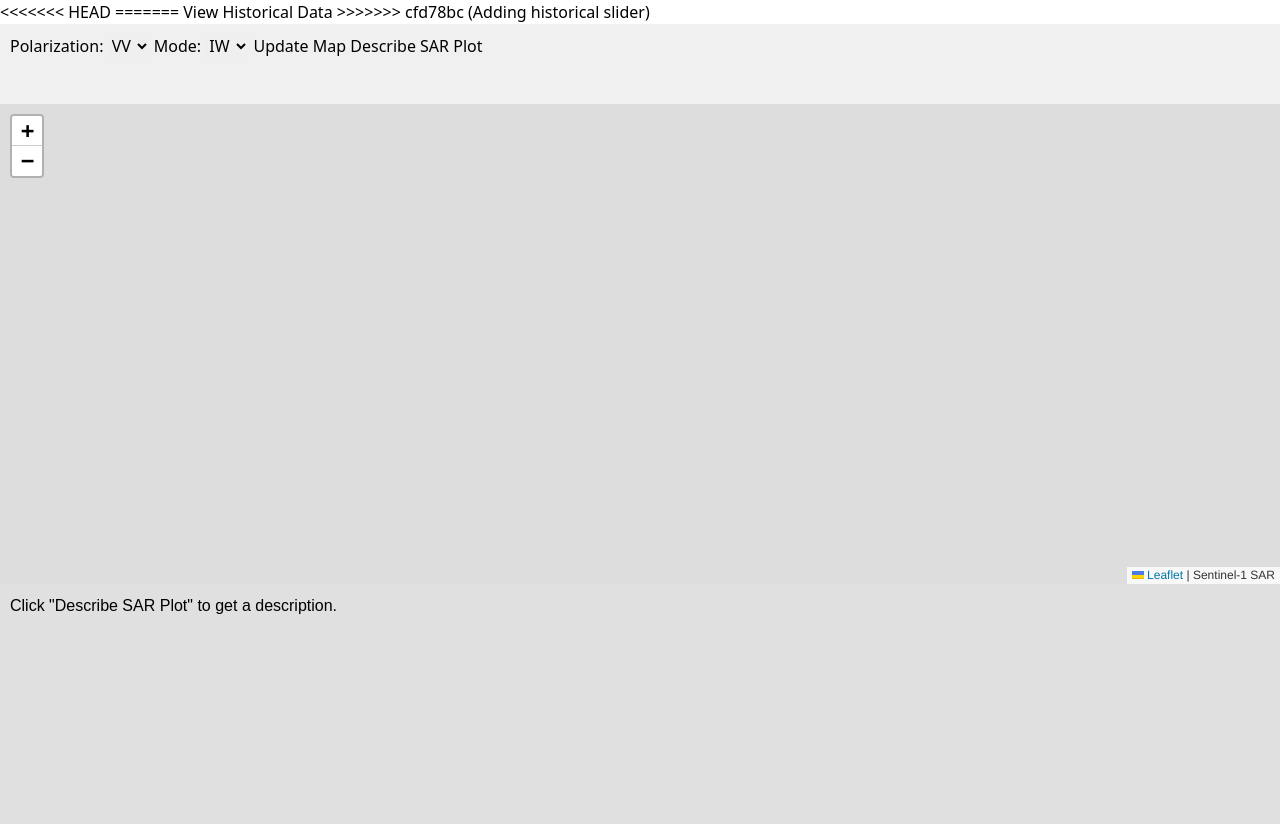
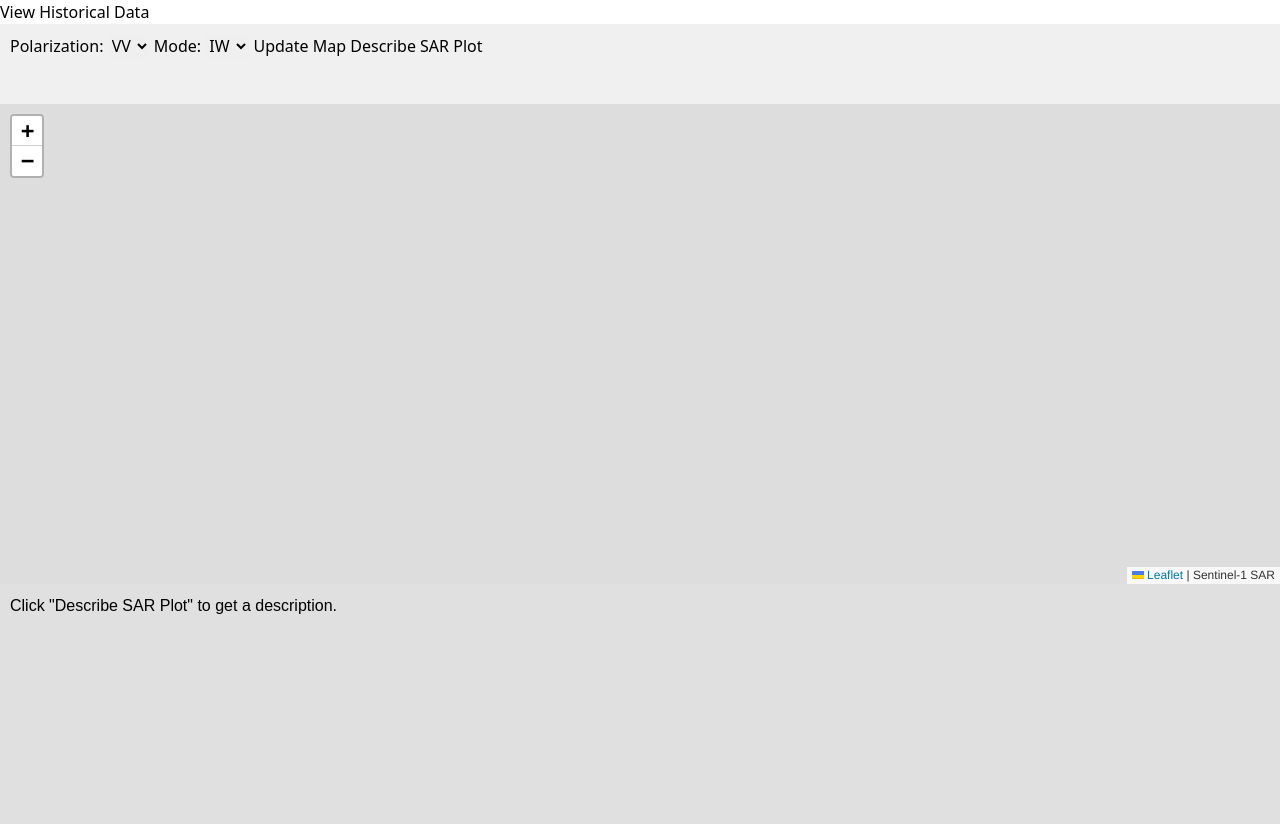
Before and after one commit to daocodes/Clemson-Hack, a Flask app: template vite-project/templates/index.html in a window 1280 px wide. Run offline with Flask 3, Linux system fonts and the light colour scheme; the template is opened without the code that fills it, so the values that code supplies are empty; some libraries are stand-ins or nearby versions.

Commit message:
fix whit byrd

```diff
--- a/vite-project/app.py
+++ b/vite-project/app.py
@@ -5,7 +5,7 @@ from google import genai
 import ee
 
 app = Flask(__name__)
-PROJECT_ID = "lucid-fountain-466101-v0"
+PROJECT_ID = "deft-cove-474115-j1"
 API_KEY = "AIzaSyDjN3wQtKA3BWuQVyeQSJdMwui7kao4-Rg"
 
 ee.Initialize(project=PROJECT_ID)
--- a/vite-project/templates/index.html
+++ b/vite-project/templates/index.html
@@ -16,13 +16,9 @@
     </style>
 </head>
 <body>
-<<<<<<< HEAD
-=======
     <a href="{{ url_for('historical') }}">
         <button class="btn btn-primary">View Historical Data</button>
       </a>
-
->>>>>>> cfd78bc (Adding historical slider)
     <div id="controls">
         Polarization:
         <select id="polarization">
```
